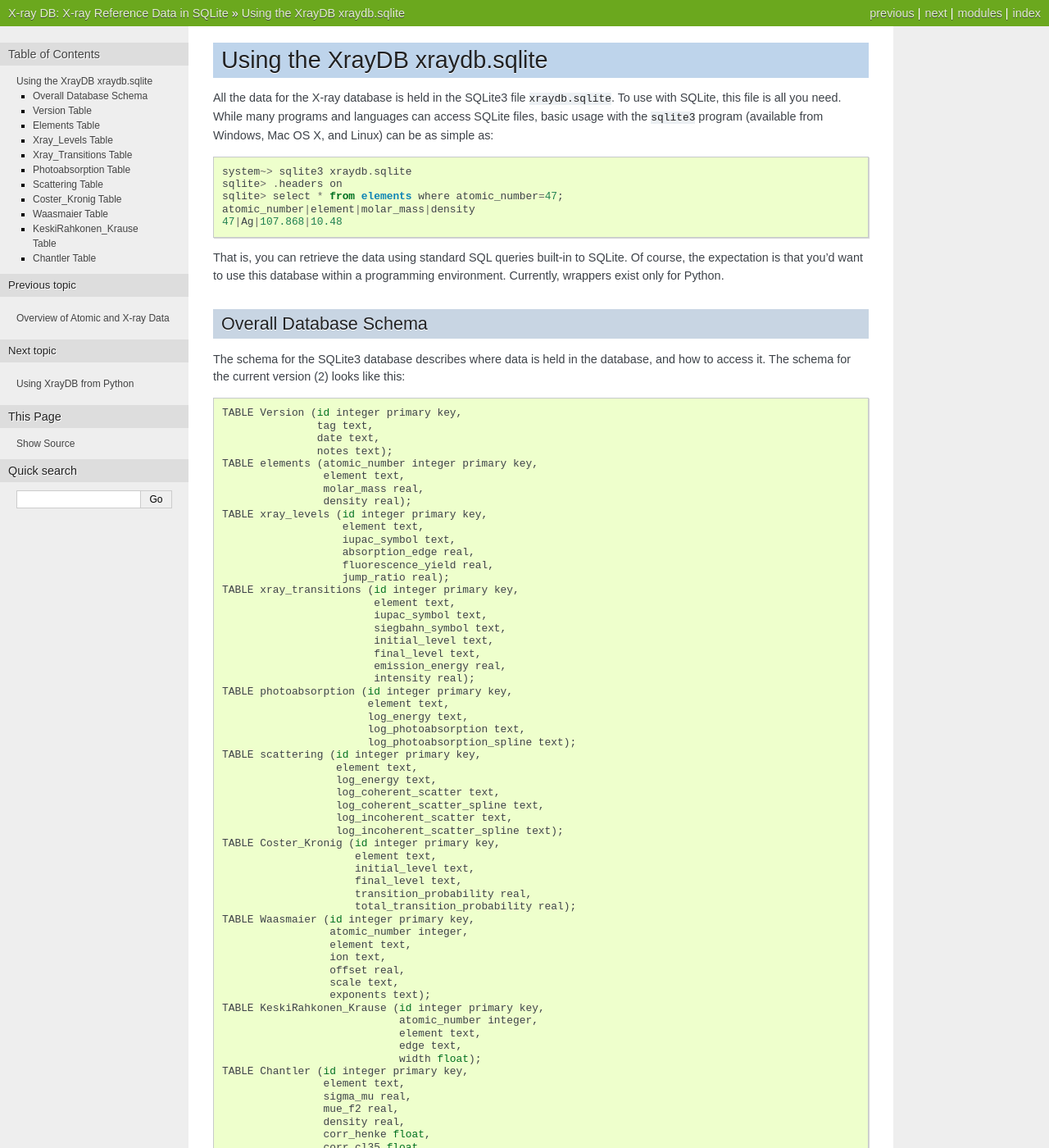
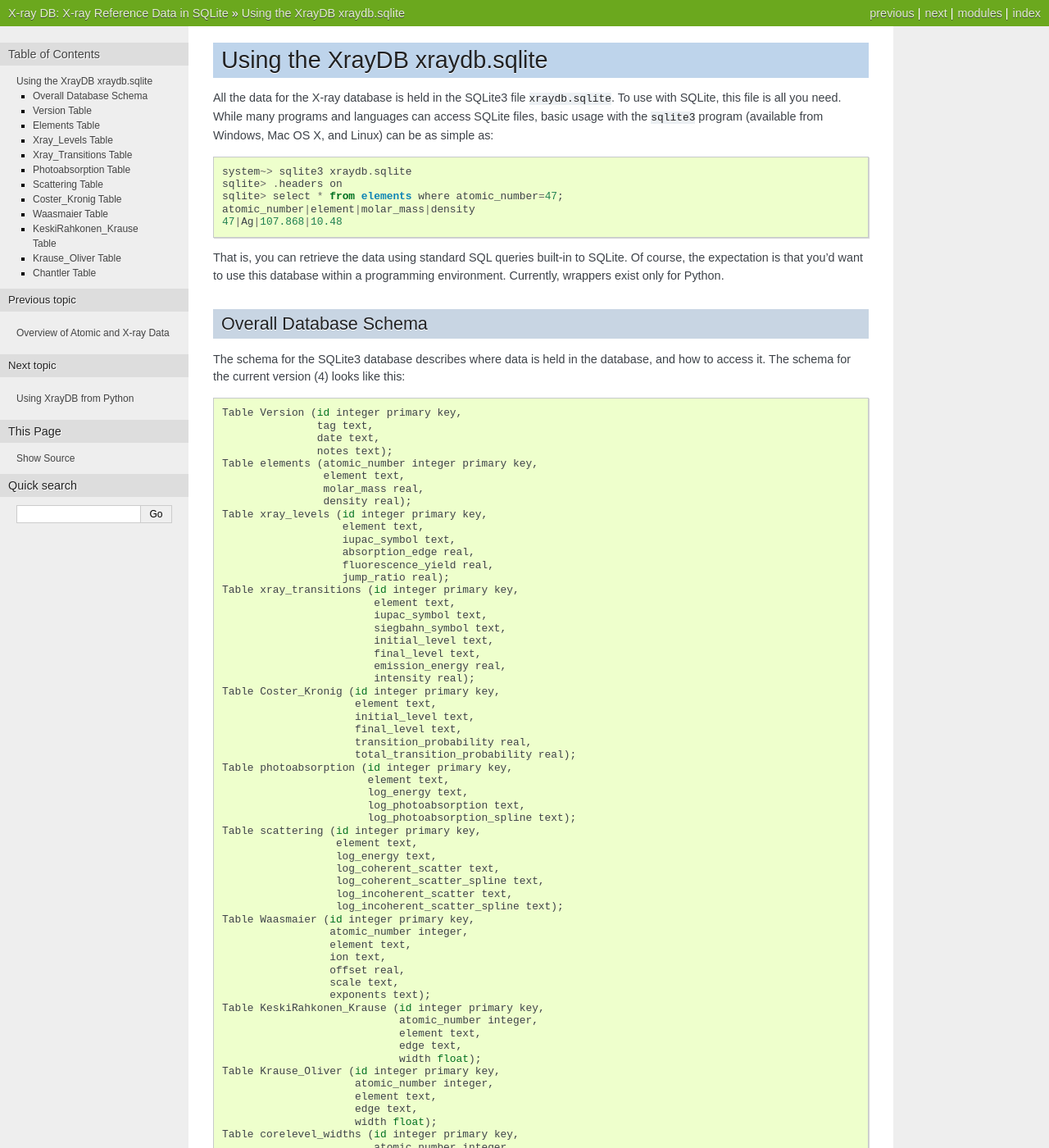
Before and after one commit to xraypy/XrayDB, a Sphinx documentation site: the page built from doc/dbschema.rst, in a window 1280 px wide and 1400 px high. Shown: the whole window at 82% size. Built offline with Sphinx 7.4.7, drawn with Linux system fonts in a browser that asks for light colours; the version number could not be read and is left out; cross-references to code outside the pages are shown as plain code; some of the changed text lies outside the part shown.

Commit message:
update to Table Version 4, with core-level widths from Krause and Oliver

```diff
--- a/doc/dbschema.rst
+++ b/doc/dbschema.rst
@@ -24,75 +24,86 @@
 -----------------------------
 
 The schema for the SQLite3 database describes where data is held in the
-database, and how to access it.  The schema for the current version (2)
+database, and how to access it.  The schema for the current version (4)
 looks like this::
 
-    TABLE Version (id integer primary key,
-		   tag text,
-		   date text,
-		   notes text);
-    TABLE elements (atomic_number integer primary key,
-		    element text,
-		    molar_mass real,
-		    density real);
-    TABLE xray_levels (id integer primary key,
-		       element text,
-		       iupac_symbol text,
-		       absorption_edge real,
-		       fluorescence_yield real,
-		       jump_ratio real);
-    TABLE xray_transitions (id integer primary key,
-			    element text,
-			    iupac_symbol text,
-			    siegbahn_symbol text,
-			    initial_level text,
-			    final_level text,
-			    emission_energy real,
-			    intensity real);
-    TABLE photoabsorption (id integer primary key,
-			   element text,
-			   log_energy text,
-			   log_photoabsorption text,
-			   log_photoabsorption_spline text);
-    TABLE scattering (id integer primary key,
-		      element text,
-		      log_energy text,
-		      log_coherent_scatter text,
-		      log_coherent_scatter_spline text,
-		      log_incoherent_scatter text,
-		      log_incoherent_scatter_spline text);
-    TABLE Coster_Kronig (id integer primary key,
-			 element text,
-			 initial_level text,
-			 final_level text,
-			 transition_probability real,
-			 total_transition_probability real);
-    TABLE Waasmaier (id integer primary key,
-		     atomic_number integer,
-		     element text,
-		     ion text,
-		     offset real,
-		     scale text,
-		     exponents text);
-    TABLE KeskiRahkonen_Krause (id integer primary key,
-				atomic_number integer,
-				element text,
-				edge text,
-				width float);
-    TABLE Chantler (id integer primary key,
-		    element text,
-		    sigma_mu real,
-		    mue_f2 real,
-		    density real,
-		    corr_henke float,
-		    corr_cl35 float,
-		    corr_nucl float,
-		    energy text,
-		    f1 text,
-		    f2 text,
-		    mu_photo text,
-		    mu_incoh text,
-		    mu_total text);
+    Table Version (id integer primary key,
+                   tag text,
+                   date text,
+                   notes text);
+    Table elements (atomic_number integer primary key,
+                    element text,
+                    molar_mass real,
+                    density real);
+    Table xray_levels (id integer primary key,
+                       element text,
+                       iupac_symbol text,
+                       absorption_edge real,
+                       fluorescence_yield real,
+                       jump_ratio real);
+    Table xray_transitions (id integer primary key,
+                            element text,
+                            iupac_symbol text,
+                            siegbahn_symbol text,
+                            initial_level text,
+                            final_level text,
+                            emission_energy real,
+                            intensity real);
+    Table Coster_Kronig (id integer primary key,
+                         element text,
+                         initial_level text,
+                         final_level text,
+                         transition_probability real,
+                         total_transition_probability real);
+    Table photoabsorption (id integer primary key,
+                           element text,
+                           log_energy text,
+                           log_photoabsorption text,
+                           log_photoabsorption_spline text);
+    Table scattering (id integer primary key,
+                      element text,
+                      log_energy text,
+                      log_coherent_scatter text,
+                      log_coherent_scatter_spline text,
+                      log_incoherent_scatter text,
+                      log_incoherent_scatter_spline text);
+    Table Waasmaier (id integer primary key,
+                     atomic_number integer,
+                     element text,
+                     ion text,
+                     offset real,
+                     scale text,
+                     exponents text);
+    Table KeskiRahkonen_Krause (id integer primary key,
+                                atomic_number integer,
+                                element text,
+                                edge text,
+                                width float);
+    Table Krause_Oliver (id integer primary key,
+                         atomic_number integer,
+                         element text,
+                         edge text,
+                         width float);
+    Table corelevel_widths (id integer primary key,
+                            atomic_number integer,
+                            element text,
+                            edge text,
+                            width float);
+    Table Chantler (id integer primary key,
+                    element text,
+                    sigma_mu real,
+                    mue_f2 real,
+                    density real,
+                    corr_henke float,
+                    corr_cl35 float,
+                    corr_nucl float,
+                    energy text,
+                    f1 text,
+                    f2 text,
+                    mu_photo text,
+                    mu_incoh text,
+                    mu_total text);
+
 
 
 More details for each table are given below.
@@ -368,7 +379,7 @@
 .. index:: DB Table of Core Hole Widths
 .. _db_keski_table:
 
-   DB Table of Core Hole Widths
+   DB Table of Core Hole Widths from Keski-Rahkonen and Krause
 
     +-------------------------------+--------------+---------------------------------------+
     |  Column                       |  Type        | Description                           |
@@ -384,6 +395,33 @@
     | width                         |  float       | width of level (eV)                   |
     +-------------------------------+--------------+---------------------------------------+
 
+
+
+Krause_Oliver Table
+------------------------------
+
+The `Krause_Oliver` table holds data for energy widths of the core electronic
+levels from :cite:`Krause_Oliver`.  Values are in eV, and each row represents an
+energy level for an element.
+
+.. index:: DB Table of Core Hole Widths
+.. _db_krause_table:
+
+   DB Table of Core Hole Widths from Krause and Oliver
+
+    +-------------------------------+--------------+---------------------------------------+
+    |  Column                       |  Type        | Description                           |
+    +===============================+==============+=======================================+
+    |  id                           | integer      | Index (primary key)                   |
+    +-------------------------------+--------------+---------------------------------------+
+    |  atomic_number                | integer      | Atomic Number, Z                      |
+    +-------------------------------+--------------+---------------------------------------+
+    | element                       |  text        | Atomic symbol for element             |
+    +-------------------------------+--------------+---------------------------------------+
+    | edge                          |  text        | IUPAC symbol for energy level ('K')   |
+    +-------------------------------+--------------+---------------------------------------+
+    | width                         |  float       | width of level (eV)                   |
+    +-------------------------------+--------------+---------------------------------------+
 
 
 
--- a/doc/xraydb.bib
+++ b/doc/xraydb.bib
@@ -24,6 +23,17 @@
 pages   = {139--146},
 url = {https://dx.doi.org/10.1016/S0092-640X(74)80020-3}
 }
+
+@article{Krause_Oliver,
+author  = {Krause, M. O. and Oliver, J. H.},
+title   = "Natural widths of atomic K and L levels, Ka X-ray lines and several KLL Auger lines",
+journal = {Journal of Physical and Chemical Reference Data},
+year    = 1979,
+volume  = "8",
+pages   = {329},
+url = {https://dx.doi.org/10.1063/1.555595}
+}
+
 
 @article{Waasmaier_Kirfel,
 author = {Waasmaier, D. and Kirfel, A.},
```
Also changed, not shown: other parts of doc/xraydb.bib (+0 -3 lines), doc/index.rst (+10 -8 lines), 1 other file.
